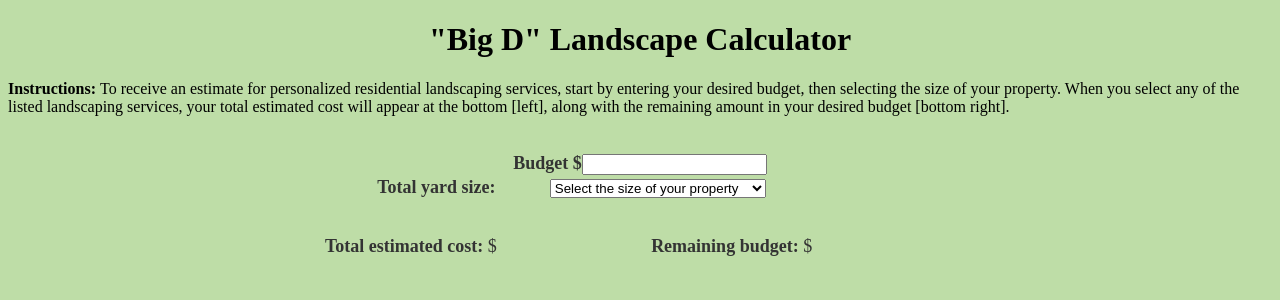
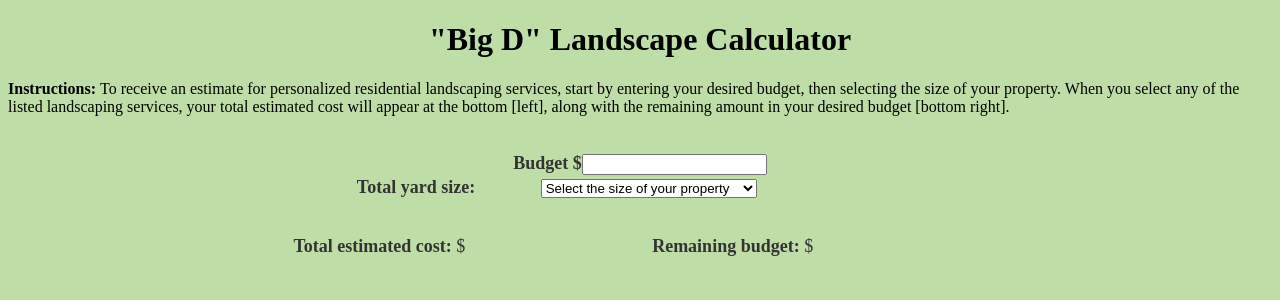
Before and after one commit to hennebergerk/p3.feddeready.com, a PHP site: page / in a window 1280 px wide. Shown: the top 300 px of the page. Run offline with PHP 8.4, Linux system fonts and the light colour scheme; lists and menus that the app fills with data are empty; some libraries are stand-ins or nearby versions.

Commit message:
code clean up

```diff
--- a/css/style.css
+++ b/css/style.css
@@ -1 +1 @@
-table.style {font-size:18px;color:#333333;width:50%;background-color:#bedda7;border-width: 1px;border-color: #729ea5;border-collapse: collapse;}
+table.style {font-size:18px;color:#333333;width:55%;background-color:#bedda7;border-width: 1px;border-color: #729ea5;border-collapse: collapse;}
--- a/js/landscape-calculator.js
+++ b/js/landscape-calculator.js
@@ -5,7 +5,7 @@ $('button').click(calculate);
 $('input,select').change(calculate);
 
 /*-------------------------------------------------------------------------------------------------
-Calculate the total estimated expenses & Calculate the remaining amount left in user's budget
+Calculate the "total" estimated expenses & Calculate the "remaining budget" available to the user
 -------------------------------------------------------------------------------------------------*/
 function calculate() {
 
@@ -25,8 +25,6 @@ function calculate() {
 
     });
 
-
-
     $('#total_output').html(total);
 
     $('#remaining_budget').html(budget - total);
```
Also changed, not shown: README.md.
